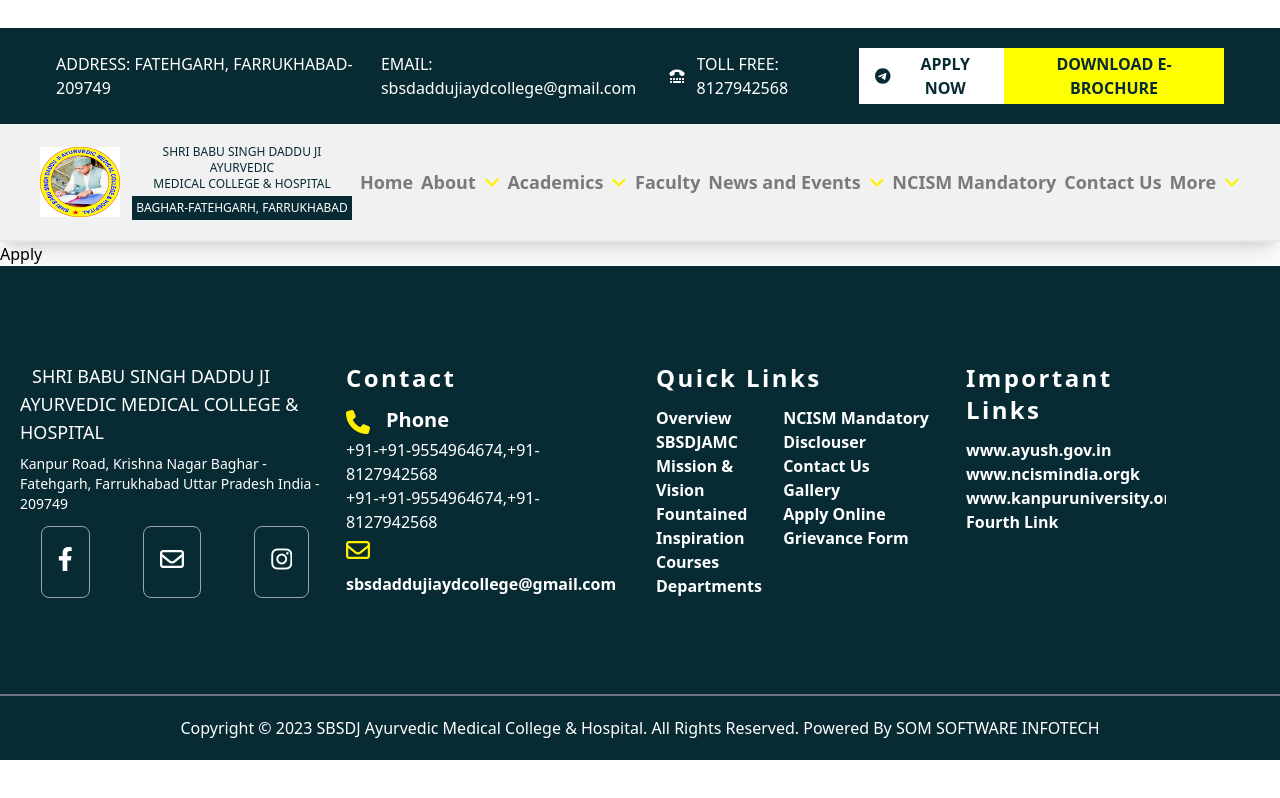
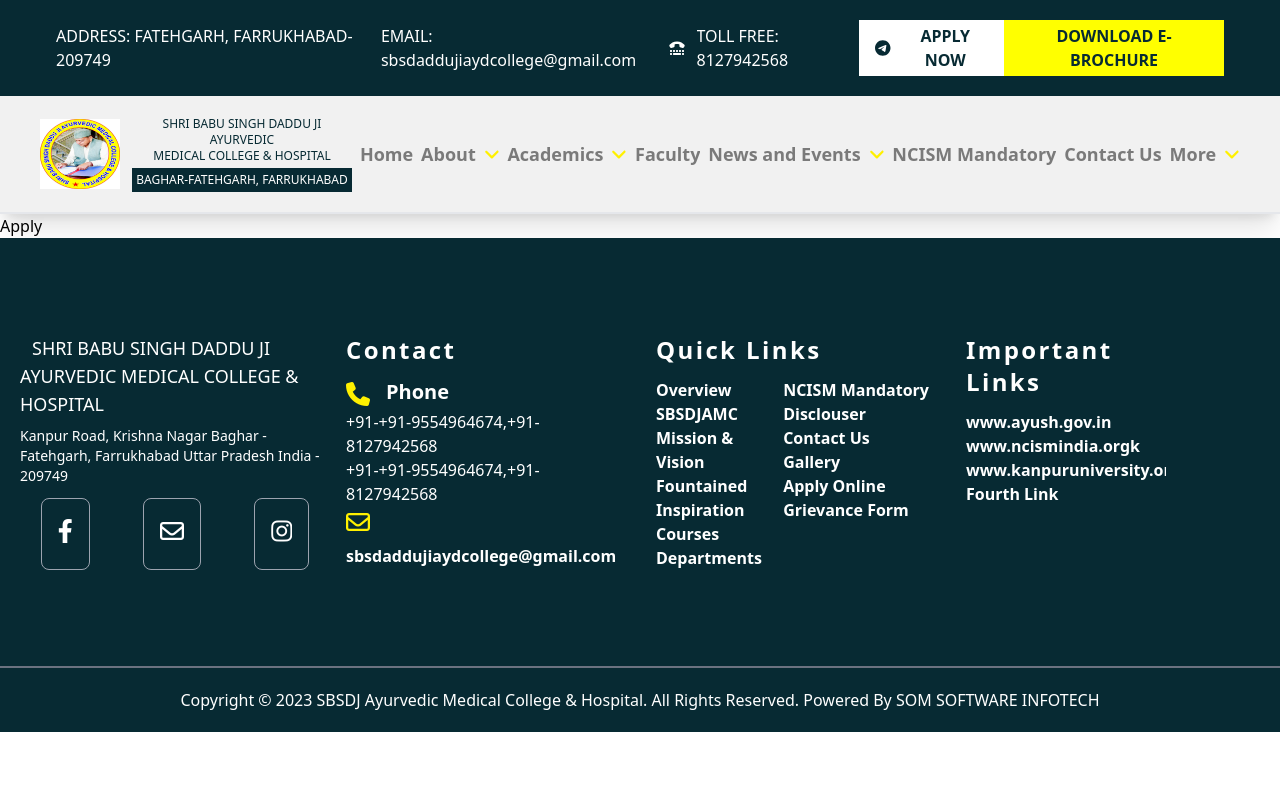
Before and after one commit to Divvu1103/school, a React (Create React App) app: page /apply in a window 1280 px wide. Built offline with nearby package versions, Linux system fonts and the light colour scheme.

Commit message:
minor changes

```diff
--- a/src/components/Header.jsx
+++ b/src/components/Header.jsx
@@ -92,7 +92,7 @@
   ];
   return (
     <>
-      <div className="bg-[#072a33] mt-7 flex items-center justify-between px-14 py-5 header">
+      <div className="bg-[#072a33]  flex items-center justify-between px-14 py-5 header">
         <p className="text-white">ADDRESS: FATEHGARH, FARRUKHABAD-209749</p>
         <p className="text-white">EMAIL: sbsdaddujiaydcollege@gmail.com</p>
         <p className="flex items-center">
```
